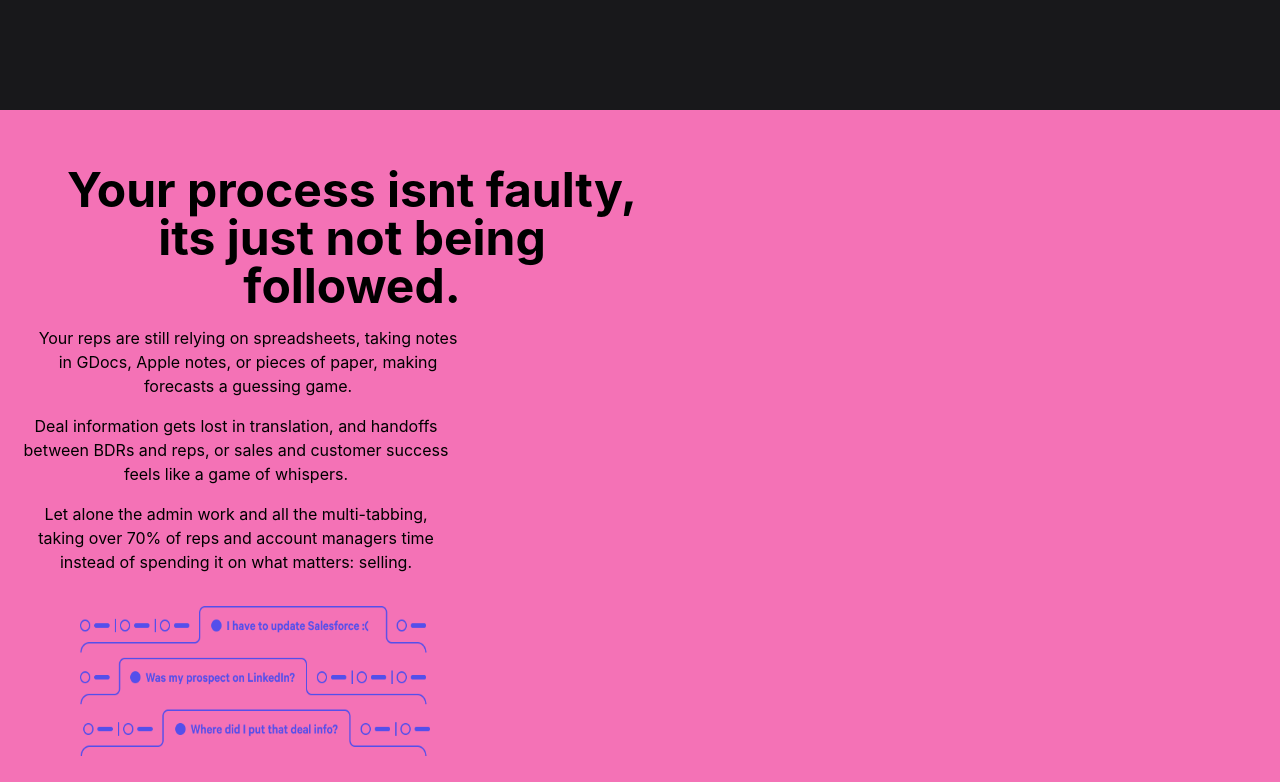
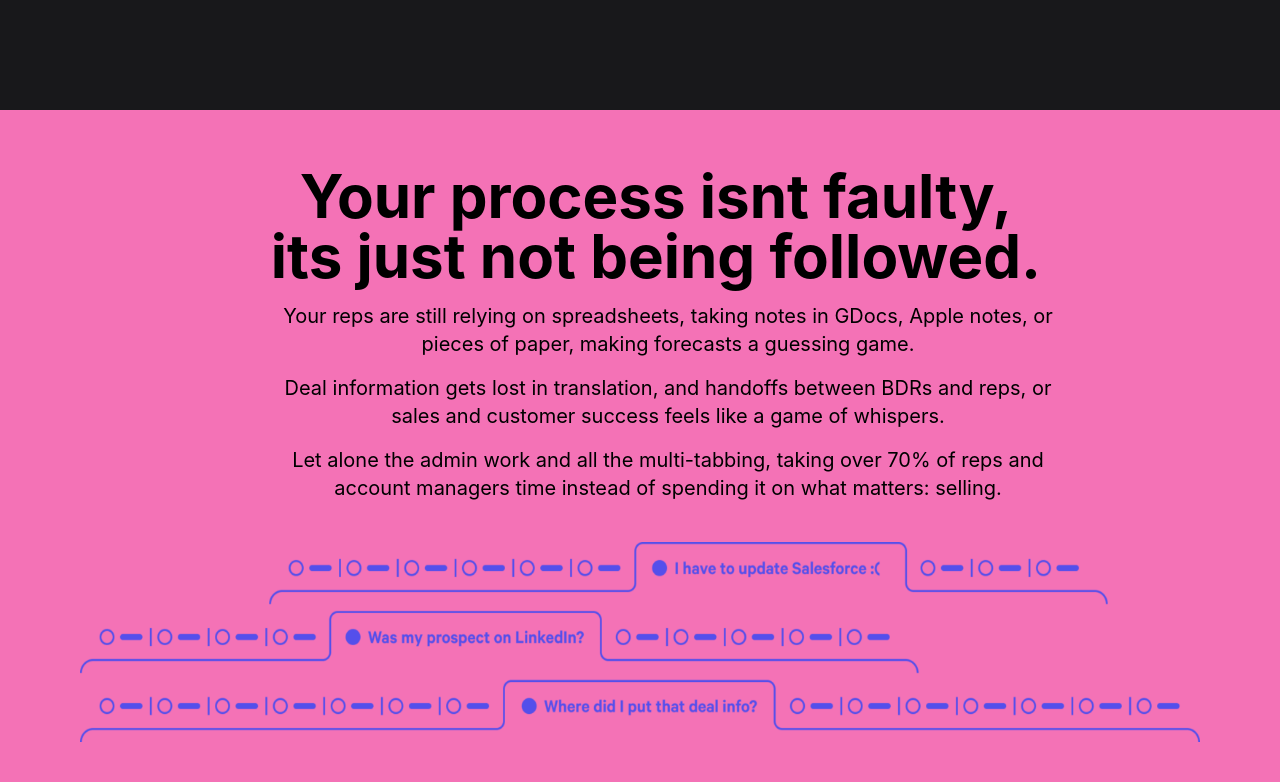
Before and after one commit to Programmingchuks24/Dooly-clone, a React (Create React App) app: page / in a window 1280 px wide. Shown: the part 2658-3440 px from the top of the page. Built offline with nearby package versions, Linux system fonts and the light colour scheme.

Commit message:
Added pic/updated page

```diff
--- a/src/Second.js
+++ b/src/Second.js
@@ -1,21 +1,23 @@
 import React from 'react'
 import pic from "./pics/Sales-Process-Chaos-1442x1536.png";
 import second from "./pics/Too-Many-Tabs-Mobile.png";
+import third from "./pics/Too-Many-Tabs-1536x256.png";
 
 function Second() {
   return (
-    <div className = "w-auto h-[70rem] bg-pink-400 pt-14">
+    <div className = "w-auto h-[100rem] bg-pink-400 pt-14 md:flex md:justify-items-center md:place-items-center md:flex-col md:pt-14 md:h-[120rem]">
 
-        <p className="text-5xl font-bold w-[25rem] text-center ml-12 sm:ml-12 sm:w-[38rem] sm:text-5xl">Your process isnt faulty, its just not being followed.</p>
+        <p className="text-5xl font-bold w-[25rem] text-center ml-12 sm:ml-8 sm:w-[38rem] sm:text-5xl md:text-6xl md:w-[49rem]">Your process isnt faulty, its just not being followed.</p>
 
-        <p className = "w-[27rem] text-center pt-4 ml-8">Your reps are still relying on spreadsheets, taking notes in GDocs, Apple notes, or pieces of paper, making forecasts a guessing game. </p>
+        <p className = "w-[27rem] text-center pt-4 ml-8 sm:w-[36rem] sm:ml-14 md:text-xl md:w-[49rem]">Your reps are still relying on spreadsheets, taking notes in GDocs, Apple notes, or pieces of paper, making forecasts a guessing game. </p>
 
-        <p className="w-[27rem] text-center pt-4 ml-5">Deal information gets lost in translation, and handoffs between BDRs and reps, or sales and customer success feels like a game of whispers. </p>
+        <p className="w-[27rem] text-center pt-4 ml-5 sm:w-[36rem] sm:ml-14 md:text-xl md:w-[49rem]">Deal information gets lost in translation, and handoffs between BDRs and reps, or sales and customer success feels like a game of whispers. </p>
 
-        <p className="w-[27rem] text-center pt-4 ml-5">Let alone the admin work and all the multi-tabbing, taking over 70% of reps and account managers time instead of spending it on what matters: selling. </p>
+        <p className="w-[27rem] text-center pt-4 ml-5 sm:w-[36rem] sm:ml-14 md:text-xl md:w-[49rem]">Let alone the admin work and all the multi-tabbing, taking over 70% of reps and account managers time instead of spending it on what matters: selling. </p>
 
-        <img src = {second} alt = "second" className="w-[350px] h-[150px] ml-20 mt-8"/>
-        <img src = {pic} alt = "sales" className = "mt-8" />
+        <img src = {second} alt = "second" className="block w-[350px] h-[150px] ml-20 mt-8 sm:w-[500px] md:hidden"/>
+        <img src = {third} alt = "third" className="hidden md:block mt-10 w-[70rem] h-[200px]"/>
+        <img src = {pic} alt = "sales" className = "mt-8 md:w-[70rem] md:h-[70rem]" />
     </div>
   )
 }
```
Also changed, not shown: src/pics/Too-Many-Tabs-1536x256.png (added).
